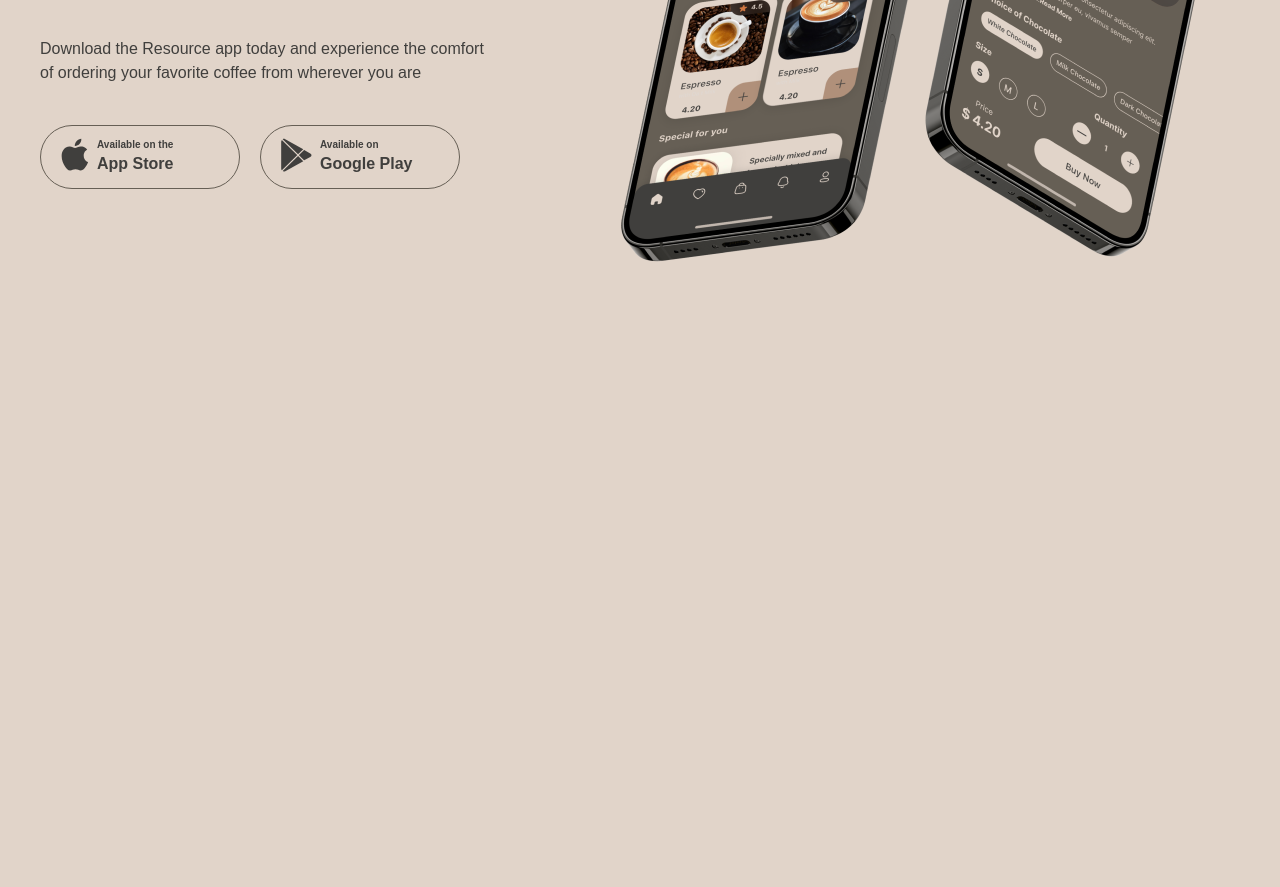
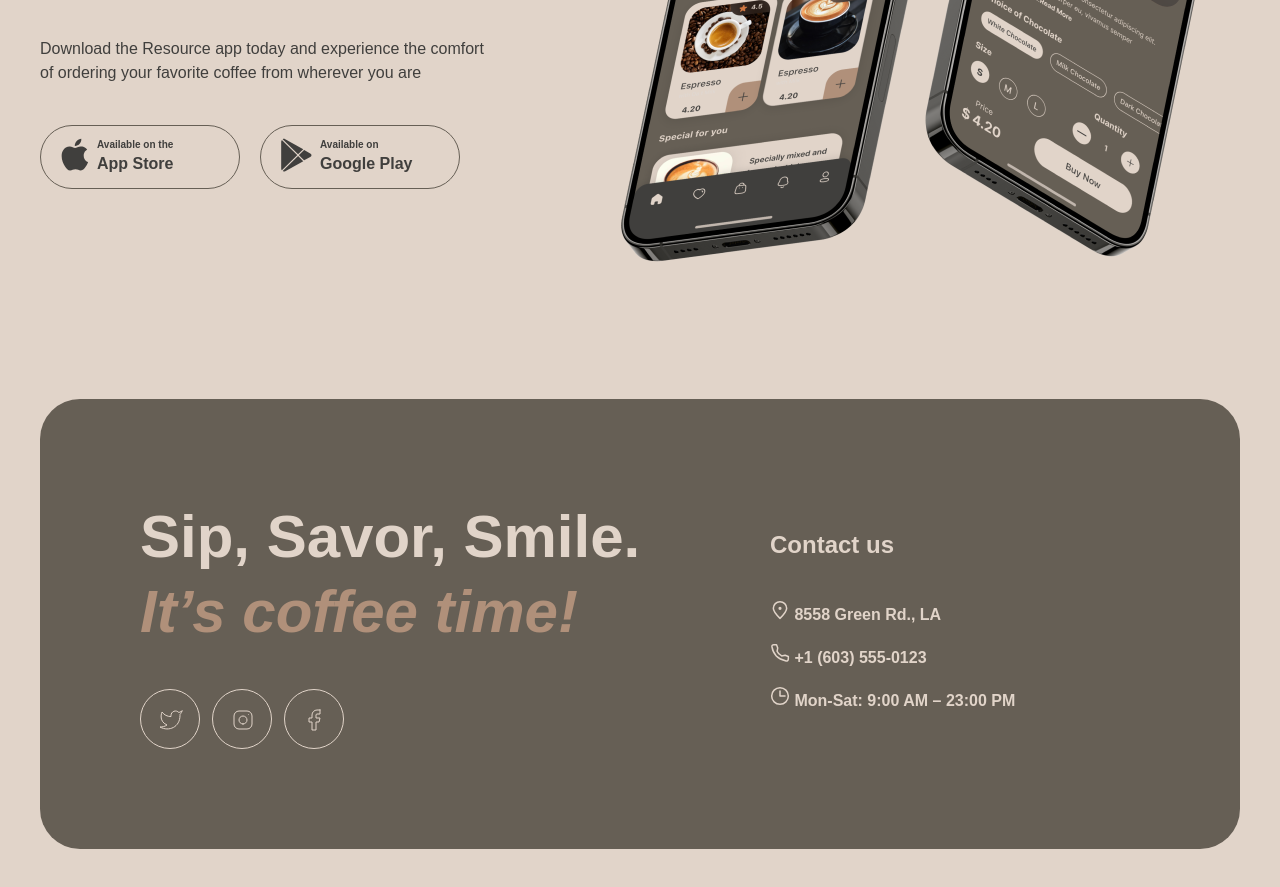
Before and after one commit to Veraveritvveru/coffee-house, a website: page src/index.html in a window 1280 px wide. Shown: the part 3573-4460 px from the top of the page. Before the commit the page ends 3872 px from the top, so only its background shows below. Drawn offline with nearby package versions, Linux system fonts and the light colour scheme.

Commit message:
feat: add footer html and css

```diff
--- a/src/index.html
+++ b/src/index.html
@@ -205,6 +205,85 @@
           </div>
         </div>
       </section>
+
+      <footer id="footer">
+        <div class="footer__container">
+          <div class="footer__description">
+            <h3 class="footer__title">Sip, Savor, Smile. <span class="accent-text">It’s coffee time!</span></h3>
+            <div class="social">
+              <a href="#" class="a social__icon">
+                <svg class="social__svg" width="24" height="24" viewBox="0 0 24 24" fill="none"
+                  xmlns="http://www.w3.org/2000/svg">
+                  <path
+                    d="M23 3.01006C23 3.01006 20.9821 4.20217 19.86 4.54006C19.2577 3.84757 18.4573 3.35675 17.567 3.13398C16.6767 2.91122 15.7395 2.96725 14.8821 3.29451C14.0247 3.62177 13.2884 4.20446 12.773 4.96377C12.2575 5.72309 11.9877 6.62239 12 7.54006V8.54006C10.2426 8.58562 8.50127 8.19587 6.93101 7.4055C5.36074 6.61513 4.01032 5.44869 3 4.01006C3 4.01006 -1 13.0101 8 17.0101C5.94053 18.408 3.48716 19.109 1 19.0101C10 24.0101 21 19.0101 21 7.51006C20.9991 7.23151 20.9723 6.95365 20.92 6.68006C21.9406 5.67355 23 3.01006 23 3.01006Z"
+                    stroke="#E1D4C9" stroke-linecap="round" stroke-linejoin="round" />
+                </svg>
+              </a>
+              <a href="#" class="a social__icon">
+                <svg class="social__svg" width="24" height="24" viewBox="0 0 24 24" fill="none"
+                  xmlns="http://www.w3.org/2000/svg">
+                  <path
+                    d="M12 16C14.2091 16 16 14.2091 16 12C16 9.79086 14.2091 8 12 8C9.79086 8 8 9.79086 8 12C8 14.2091 9.79086 16 12 16Z"
+                    stroke="#E1D4C9" stroke-linecap="round" stroke-linejoin="round" />
+                  <path
+                    d="M3 16V8C3 5.23858 5.23858 3 8 3H16C18.7614 3 21 5.23858 21 8V16C21 18.7614 18.7614 21 16 21H8C5.23858 21 3 18.7614 3 16Z"
+                    stroke="#E1D4C9" />
+                  <path d="M17.5 6.51L17.51 6.49889" stroke="#E1D4C9" stroke-linecap="round" stroke-linejoin="round" />
+                </svg>
+              </a>
+              <a href="#" class="a social__icon">
+                <svg class="social__svg" width="24" height="24" viewBox="0 0 24 24" fill="none"
+                  xmlns="http://www.w3.org/2000/svg">
+                  <path
+                    d="M17 2H14C12.6739 2 11.4021 2.52678 10.4645 3.46447C9.52678 4.40215 9 5.67392 9 7V10H6V14H9V22H13V14H16L17 10H13V7C13 6.73478 13.1054 6.48043 13.2929 6.29289C13.4804 6.10536 13.7348 6 14 6H17V2Z"
+                    stroke="#E1D4C9" stroke-linecap="round" stroke-linejoin="round" />
+                </svg>
+              </a>
+            </div>
+          </div>
+          <div class="footer__contacts">
+            <h4 class="contact-us">Contact us</h4>
+            <ul class="contacts__list">
+              <li class="contacts__item">
+                <svg width="20" height="20" viewBox="0 0 20 20" fill="none" xmlns="http://www.w3.org/2000/svg">
+                  <path
+                    d="M16.6663 8.33329C16.6663 12.0152 9.99967 18.3333 9.99967 18.3333C9.99967 18.3333 3.33301 12.0152 3.33301 8.33329C3.33301 4.65139 6.31778 1.66663 9.99967 1.66663C13.6816 1.66663 16.6663 4.65139 16.6663 8.33329Z"
+                    stroke="#E1D4C9" stroke-width="1.5" />
+                  <path
+                    d="M10.0003 9.16667C10.4606 9.16667 10.8337 8.79357 10.8337 8.33333C10.8337 7.8731 10.4606 7.5 10.0003 7.5C9.54009 7.5 9.16699 7.8731 9.16699 8.33333C9.16699 8.79357 9.54009 9.16667 10.0003 9.16667Z"
+                    fill="#E1D4C9" stroke="#E1D4C9" stroke-width="1.5" stroke-linecap="round" stroke-linejoin="round" />
+                </svg>
+                <a href="https://www.google.ru/maps" class="contacts__link">8558 Green Rd., LA</a>
+              </li>
+              <li class="contacts__item">
+                <svg width="20" height="20" viewBox="0 0 20 20" fill="none" xmlns="http://www.w3.org/2000/svg">
+                  <path
+                    d="M15.0984 12.2516L11.6665 12.9166C9.34845 11.7531 7.91654 10.4166 7.08321 8.33329L7.72483 4.89154L6.51197 1.66663L3.72946 1.66663C2.60191 1.66663 1.71466 2.59958 1.90108 3.71161C2.29888 6.08454 3.37231 10.0391 6.24987 12.9166C9.27338 15.9401 13.5661 17.3318 16.1378 17.9288C17.299 18.1983 18.3332 17.2908 18.3332 16.0988L18.3332 13.4843L15.0984 12.2516Z"
+                    stroke="#E1D4C9" stroke-width="1.5" stroke-linecap="round" stroke-linejoin="round" />
+                </svg>
+                <a href="tel:+16035550123" class="contacts__link">+1 (603) 555-0123</a>
+              </li>
+              <li class="contacts__item">
+                <svg width="20" height="20" viewBox="0 0 20 20" fill="none" xmlns="http://www.w3.org/2000/svg">
+                  <g clip-path="url(#clip0_217_1736)">
+                    <path d="M10 5L10 10L15 10" stroke="#E1D4C9" stroke-width="1.5" stroke-linecap="round"
+                      stroke-linejoin="round" />
+                    <path
+                      d="M10.0003 18.3333C14.6027 18.3333 18.3337 14.6023 18.3337 9.99996C18.3337 5.39759 14.6027 1.66663 10.0003 1.66663C5.39795 1.66663 1.66699 5.39759 1.66699 9.99996C1.66699 14.6023 5.39795 18.3333 10.0003 18.3333Z"
+                      stroke="#E1D4C9" stroke-width="1.5" stroke-linecap="round" stroke-linejoin="round" />
+                  </g>
+                  <defs>
+                    <clipPath id="clip0_217_1736">
+                      <rect width="20" height="20" fill="white" />
+                    </clipPath>
+                  </defs>
+                </svg>
+                <a href="" class="contacts__link">Mon-Sat: 9:00 AM – 23:00 PM</a>
+              </li>
+            </ul>
+          </div>
+        </div>
+      </footer>
     </div>
   </main>
 
--- /dev/null
+++ b/src/scss/_footer.scss
@@ -0,0 +1,79 @@
+@use 'variables' as *;
+@use 'placeholders';
+
+footer {
+  margin-top: 100px;
+
+}
+
+.footer__container {
+  display: flex;
+  gap: 100px;
+  background-color: $color-bg-container;
+  border-radius: 40px;
+  padding: 100px;
+  color: $color-text-light;
+}
+
+.footer__description {
+  max-width: 530px;
+}
+
+.social {
+  display: flex;
+  gap: 12px;
+  padding-top: 40px;
+}
+
+.social__icon {
+  position: relative;
+  border-radius: 100px;
+  border: 1px solid $color-bg-body;
+  width: 60px;
+  height: 60px;
+  transition: all 0.5s;
+
+  &:hover {
+    background-color: $color-bg-body;
+
+    path {
+      stroke: $color-border-dark;
+    }
+  }
+}
+
+.social__svg {
+  position: absolute;
+  left: 18px;
+  top: 18px;
+}
+
+.contact-us {
+  padding-top: 31px;
+}
+
+.contacts__list {
+  @extend %flex-column;
+  @extend %text-link-and-button;
+  gap: 16px;
+  padding-top: 40px;
+}
+
+.contacts__link {
+  position: relative;
+}
+
+.contacts__link::after {
+  position: absolute;
+  content: "";
+  display: block;
+  top: 26px;
+  height: 2px;
+  width: 0;
+  background-color: $color-text-light;
+  transition: width 0.5s ease-in;
+}
+
+.contacts__link:hover::after {
+  width: 115%;
+}
--- a/src/scss/_mobile.scss
+++ b/src/scss/_mobile.scss
@@ -1,3 +1,4 @@
+@use 'variables' as *;
 @use 'placeholders';
 
 .mobile {
@@ -11,7 +12,6 @@
 
   @media screen and (max-width: 1200px) {
     flex-direction: column;
-
   }
 }
 
@@ -34,23 +34,33 @@
   border-radius: 100px;
   transition: all 0.5s ease-out;
   padding: 12px 20px;
+
+  &:hover {
+    background-color: $color-bg-container;
+    color: $color-text-light;
+
+    path {
+      fill: $color-text-light;
+    }
+  }
 }
 
 .mobile-link__wrapper {
   @extend %flex-column;
   justify-content: center;
-}
 
-.mobile-link__wrapper span:first-child {
+  & span:first-child {
     font-size: 1rem;
     font-weight: 600;
     line-height: 140%;
   }
 
-.mobile-link__wrapper span:last-child {
+  & span:last-child {
     font-weight: 600;
     line-height: 150%;
   }
+}
+
 
 .mobile__image {
   @media screen and (max-width: 650px) {
@@ -63,3 +73,12 @@
     }
   }
 }
+
+.mobile__link:hover {
+  background-color: $color-bg-container;
+  color: $color-text-light;
+
+  path {
+    fill: $color-text-light;
+  }
+}
--- a/src/scss/main.scss
+++ b/src/scss/main.scss
@@ -4,6 +4,7 @@
 @use 'favorite';
 @use 'about';
 @use 'mobile';
+@use 'footer';
 @import '../../node_modules/normalize.css/normalize.css';
 
 
@@ -63,6 +64,7 @@ body {
   line-height: 150%;
   color: $color-text-dark;
   background-color: $color-bg-body;
+  padding-bottom: 40px;
 }
 
 .wrapper {
```
Also changed, not shown: dist/assets/img/mobile-screens.png (added), dist/css/main.css, 1 other file. Lines whose indentation alone changed are shown as unchanged.
